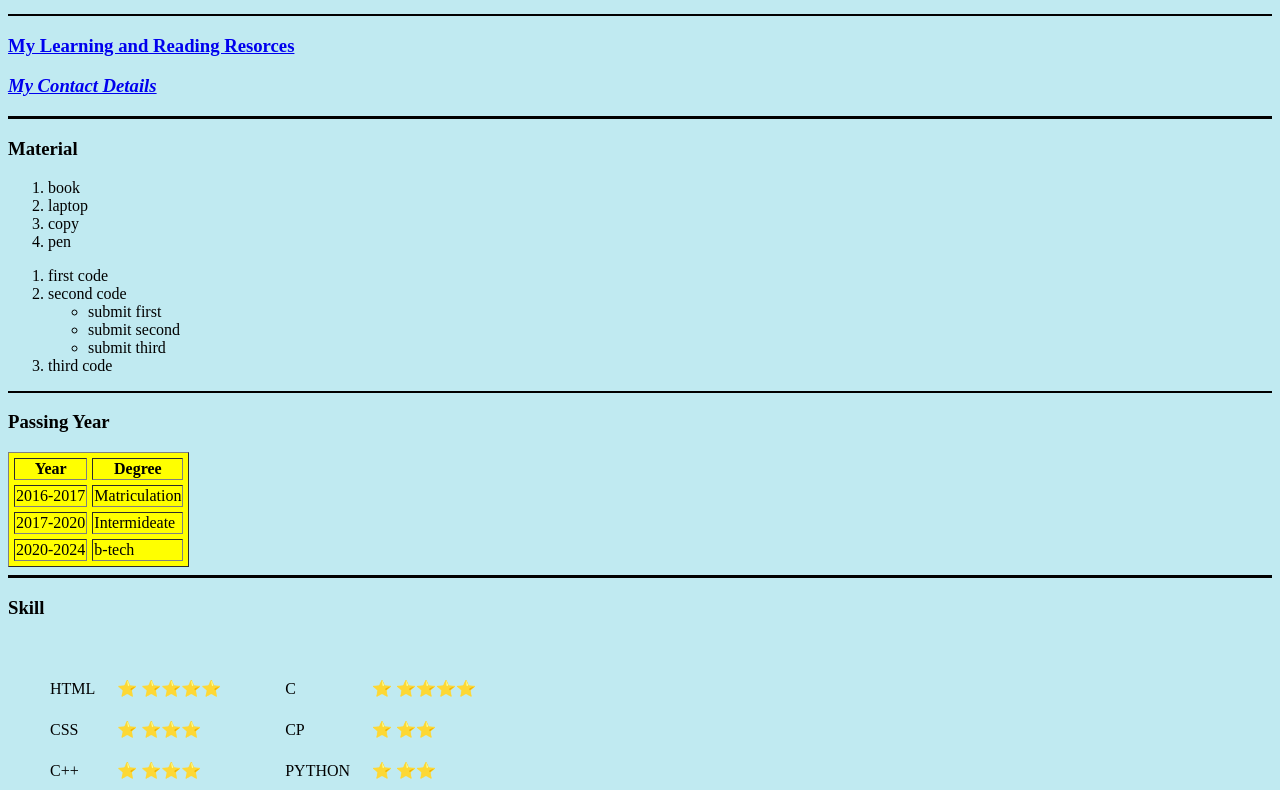
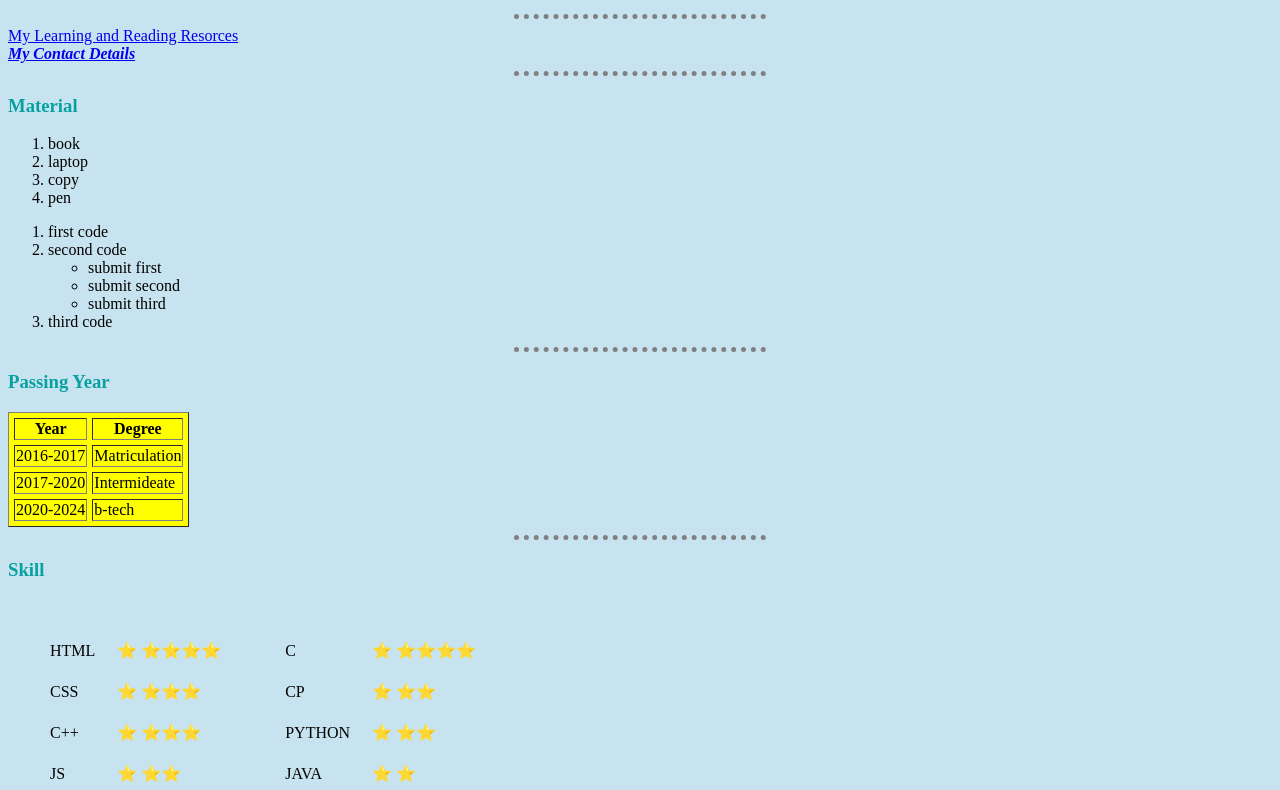
Before and after one commit to subhendu-1/web-development-code, a plain HTML site: page index.html in a window 1280 px wide. Shown: the part 198-988 px from the top of the page. Drawn offline with Linux system fonts and the light colour scheme.

Commit message:
inline,internal & external CSS

```diff
--- a/index.html
+++ b/index.html
@@ -5,8 +5,26 @@
     <meta http-equiv="X-UA-Compatible" content="IE=edge">
     <meta name="viewport" content="width=device-width, initial-scale=1.0">
     <title>❤Subhendu's personal site</title>
+    <!-- this is internal CSS -->
+    <!-- <style>
+        body{
+            background-color: rgb(200, 227, 240);
+        }
+        hr{
+            /* background-color: white; */
+            border-style: none;
+           /* height: 2px; */
+            width: 20%;
+            border-top-style: dotted;
+            border-color: gray;
+            border-width: 5px;
+        }
+    </style> -->
+
+    <!-- link with external CSS -->
+    <link rel="stylesheet" href="styles.css">
 </head>
-<body style="background-color: hsl(189, 64%, 85%);">
+<body >
 
     <!-- <img src="https://avatars.githubusercontent.com/u/86670137?v=4" alt="Subhendu's profile picture"> -->
              <!-- other process -->
@@ -22,10 +40,11 @@
     </table>
 
 
-    <hr size = "2" color = "black ">
-    <h3> <a href="resource.html">My Learning and Reading Resorces</a></h3>
-    <h3><em><strong><a href="contact_details.html">My Contact Details</a></strong></em></h3>
-    <hr size="3" color="black">
+    <!-- <hr size = "2" color = "black ">   this is inline CSS -->
+    <hr>
+<a href="resource.html">My Learning and Reading Resorces</a><br>
+<em><strong><a href="contact_details.html">My Contact Details</a></strong></em>
+    <hr >
     <H3>Material</H3>
     <ol>
         <li>book</li>
@@ -45,7 +64,7 @@
             </li>
             <li>third code</li>
         </ol>
-        <hr size="2" color="black">
+        <hr>
 
         <!-- HTML table tag  -->
         <h3>Passing Year</h3>
@@ -72,7 +91,7 @@
             </tr>
           </tbody>
       </table>
-      <hr size="3" color="black">
+      <hr>
 
          <!-- table chalange with angela yu -->
          <h3>Skill</h3>
@@ -120,7 +139,7 @@
                  </td>
              </tr>
          </table>
-         <hr size="4" color="balck">
+         <hr>
 
 
       <!-- HTML link on anchor tag -->
--- /dev/null
+++ b/styles.css
@@ -0,0 +1,28 @@
+
+body{
+    background-color: rgb(200, 227, 240);
+}
+h1{
+    color: rgb(30, 199, 199);
+}
+h3{
+    color: rgb(7, 161, 161);
+}
+hr{
+     /* background-color: white; */
+    border-style: none;
+    /* height: 2px; */
+     width: 20%;
+     border-top-style: dotted;
+     border-color: gray;
+     border-width: 5px;
+}
+a hr{
+      /* background-color: white; */
+      border-style: none;
+      /* height: 2px; */
+       width: 20%;
+       border-top-style: dotted;
+       border-color: gray;
+       border-width: 5px;
+  }
```
Also changed, not shown: contact_details.html (+4 -2 lines), resource.html (+2 -0 lines).
